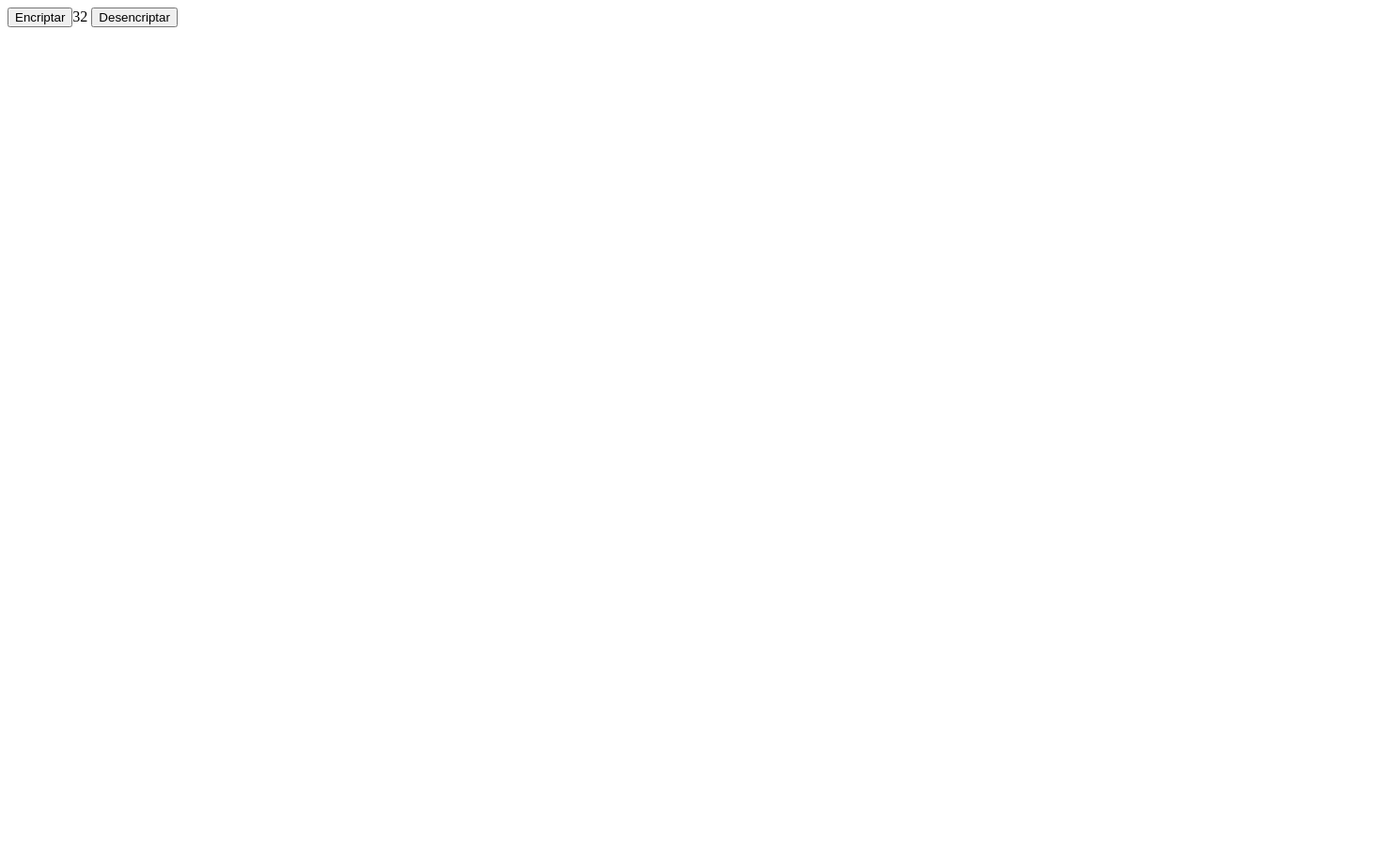
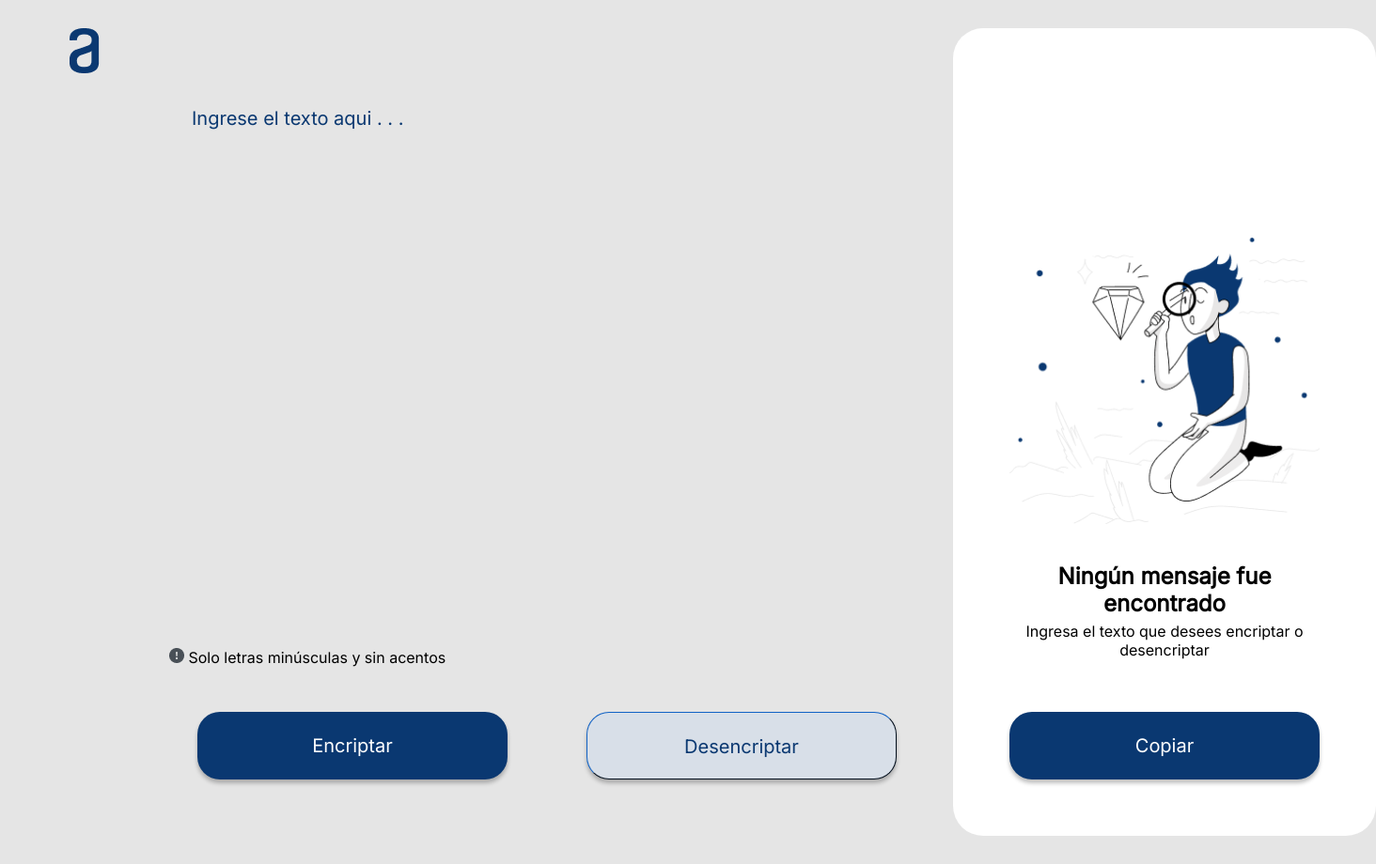
Before and after one commit to NahuelParissi/ChallengeOracle.github.io, a plain HTML site: page index.html in a window 1280 px wide. Shown: the whole page at 94% size, 1464 px wide, since content can reach past the window. Before the commit the page ends 800 px from the top, so only its background shows below. Drawn offline with Linux system fonts and the light colour scheme.

Commit message:
Segundo commit

```diff
--- a/index.html
+++ b/index.html
@@ -1,16 +1,50 @@
 <!DOCTYPE html>
 <html lang="es">
+
 <head>
     <meta charset="UTF-8">
     <meta http-equiv="X-UA-Compatible" content="IE=edge">
     <meta name="viewport" content="width=device-width, initial-scale=1.0">
     <title>Encriptador Oracle</title>
+    <link rel="preconnect" href="https://fonts.googleapis.com">
+    <link rel="preconnect" href="https://fonts.gstatic.com" crossorigin>
+    <link href="https://fonts.googleapis.com/css2?family=Inter:wght@100;200;300;400&display=swap" rel="stylesheet">
     <link rel="stylesheet" href="style.css">
 </head>
 <body>
-    <div class="encriptador">
-        <button id="bttn-E" >Encriptar</button>32
-        <button id="bttn-D">Desencriptar</button>
+
+    <div class="logo">
+        <img src="img/Logo.png" alt="alura">
     </div>
+
+    <div class="entrada">
+        <div class="input-t">
+            <textarea class="text">Ingrese el texto aqui . . .</textarea>
+        </div>
+
+        <div class="condicion">
+            <label for="condicion">
+                <p><img src="img/!.png" alt="!">  Solo letras minúsculas y sin acentos </p>
+            </label>
+        </div>
+
+        <div class="bttn">
+            <button id="bttn-E">Encriptar</button>
+            <button id="bttn-D">Desencriptar</button>
+        </div>
+
+    </div>
+
+    <div class="salida">
+        <img src="img/Muñeco.png" alt="Duibujo">
+        <div class="text-s">
+            <h2>Ningún mensaje fue <br> encontrado</h2>
+            <p>Ingresa el texto que desees encriptar o desencriptar</p>
+        </div>
+        <br>
+        <button id="bttn-C">Copiar</button>
+    </div>
+
+    <script src="script.js"></script>
 </body>
 </html>
--- a/style.css
+++ b/style.css
@@ -1,8 +1,143 @@
 /* Colors by figma
+Fondo: E5E5E5
  0A3871 blue */
 
+*{
+    font-family: "Inter";
+}
 
-#boxText{
+body{
+    background-color: #E5E5E5;
+    padding: 15px;
+    margin: 15px;
+    display: flex;
+}
+
+.logo{
+    width: 120px;
+    height: 48px;
+    left: 40px;
+    top: 40px;
+}
+
+.entrada{
+    display: flex;
+    flex-basis: 60%;
+    height: 800px;
+    padding: 30px;
+    border-color: #0A3871;
+    border-width: 1px;
+    flex-direction: column;
+    justify-content: space-between;
+}
+
+.input-t{
+    width: 95%;
+    margin: 30px 0;
+    position: relative;
+}
+
+.text{
+    resize: none;
+    color: #0A3871;
+    font-size: 20px;
+    width: 100%;
+    height: 500px;
+    padding: 24px;
+    border: 0;
+    outline: 0;
+    background-color: #E5E5E5;
+    cursor: text;
+}
+
+.condicion{
+    justify-content: flex-start;
+}
+
+.bttn{
+    display: flex;
+    justify-content: space-between;
+    padding: 0px;
+    gap: 24px;
+}
+
+#bttn-E{
+    width: 330px;
+    height: 72px;
+    color: #fff;
+    background-color: #0A3871;
+    padding: 24px;
+    margin: 30px;
+    border-radius: 24px;
+    border-style: none;
+    font-size: 20px;
+    gap: 8px;
+    box-shadow: 0px 4px 4px rgba(0, 0, 0, 0.25);
+}
+
+#bttn-D{
+    width: 330px;
+    height: 72px;
+    color: #0A3871;
+    background-color: #D8DFE8;
+    padding: 24px;
+    margin: 30px;
+    border-radius: 24px;
+    border-color: #0A3871;
+    border-width: 1px;
+    font-size: 20px;
+    gap: 8px;
+    box-shadow: 0px 4px 4px rgba(0, 0, 0, 0.25);
+}
+.salida{
+    flex-basis: 40%;
+    display: flex;
+    height: 800px;
     width: 400px;
-    height: 400px;
+    border-radius: 32px;
+    padding: 30px;
+    flex-direction: column;
+    justify-content: end;
+    background-color: #fff;
+    border-color: #0A3871;
+    border-width: 1px;
 }
+
+.salida img{
+    align-self: center;
+    height: 305px;
+    width: 330px;
+    margin-bottom: 30px;
+}
+
+.text-s{
+    width: 330px;
+    height: 120px;
+    align-self: center;
+    display: flex;
+    flex-direction: column;
+    justify-content: center;
+
+}
+
+.text-s h2,.text-s p{
+    font-family: 'Inter', sans-serif;
+    text-align: center;
+    margin: 5px 0px 0px;
+
+}
+
+#bttn-C{
+    align-self: center;
+    width: 330px;
+    color: #fff;
+    background-color: #0A3871;
+    box-shadow: 0px 4px 4px rgba(0, 0, 0, 0.25);
+    padding: 24px;
+    border-radius: 24px;
+    border-style: none;
+    font-size: 20px;
+    gap: 8px;
+    margin: 30px;
+
+}
```
Also changed, not shown: img/!.png (added), script.js (added).
